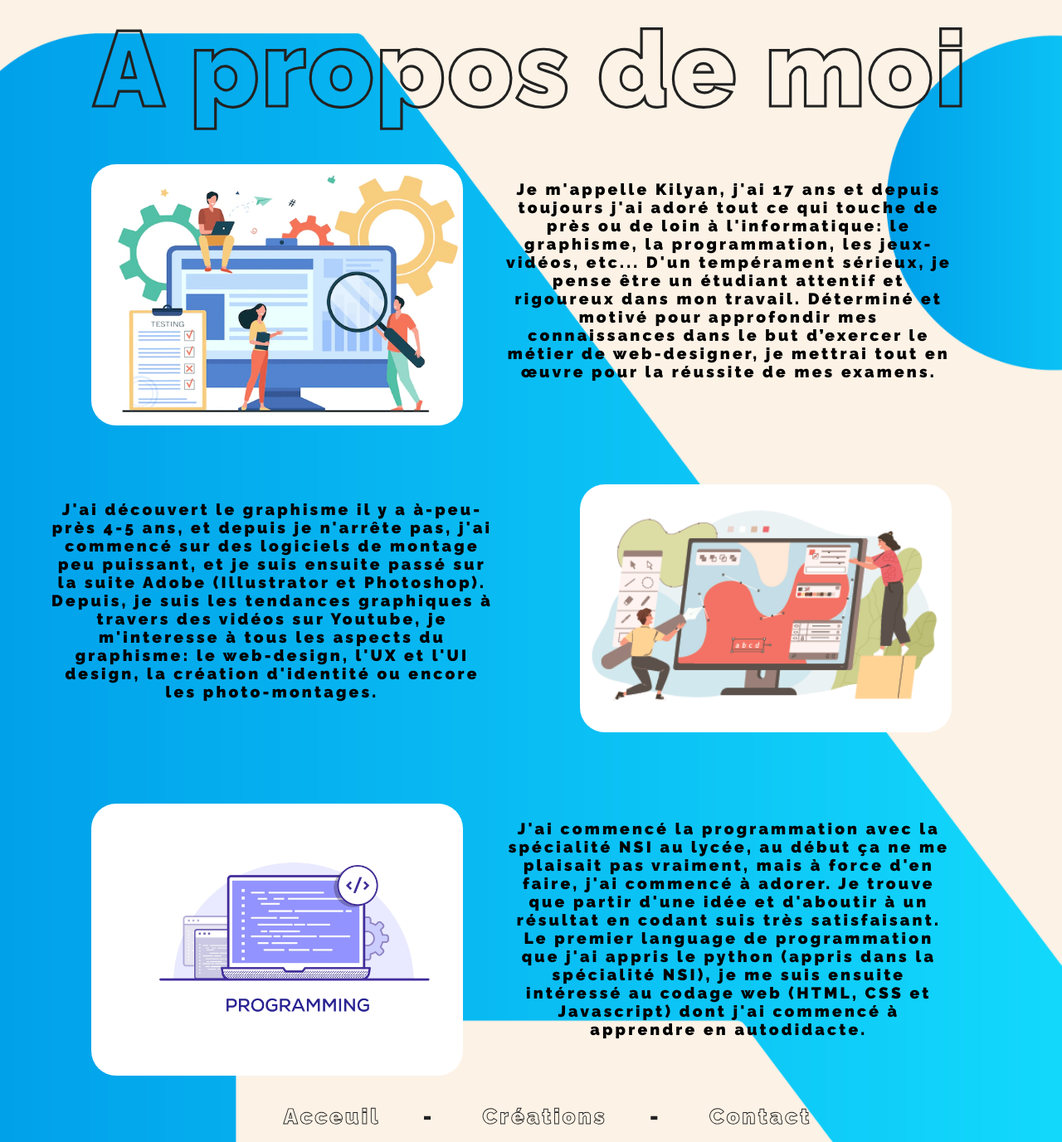
After one commit to kilyantual/kilyantual.github.io, a PHP site: page /apropos.html in a window 1280 px wide. The commit adds this page. Shown: the whole page at 83% size. Run offline with PHP 8.4, Linux system fonts and the light colour scheme; some web fonts are replaced.

Commit message:
Add files via upload

```diff
--- /dev/null
+++ b/apropos.html
@@ -0,0 +1,66 @@
+<!DOCTYPE html>
+<html lang="fr">
+    <head>
+        <meta charset="UTF-8">
+        <meta http-equiv="X-UA-Compatible" content="IE=edge">
+        <meta name="viewport" content="width=device-width, initial-scale=1.0">
+        <link rel="stylesheet" href="main.css">
+        <link rel="icon" type="image/png" href="awikz.png">
+        <title>A propos</title>
+    </head>
+    <body id="apropos">
+
+        <div>
+            <a href="index.html"><h1 class="titrepage">A propos de moi</h1></a>
+            <img class="logo" src="awikz.png">
+        </div>
+        <div class="contenu">
+            <div class="moi">
+                <div class="illustration">
+                    <img src="info.png" alt="informatique">
+                </div>
+                <div class="paragraphegauche">
+                    <p>Je m'appelle Kilyan, j'ai 17 ans et depuis toujours j'ai adoré tout ce qui touche de près ou de loin à l'informatique: le graphisme, la programmation,
+                        les jeux-vidéos, etc... D'un tempérament sérieux, je pense être un étudiant attentif et rigoureux dans mon travail. Déterminé et motivé pour approfondir
+                        mes connaissances dans le but d’exercer le métier de web-designer, je mettrai tout en œuvre pour la réussite de mes examens.
+                    </p>
+                </div>
+
+            </div>
+            <div class="graphisme">
+                <div class="paragraphedroite">
+                        <p>J'ai découvert le graphisme il y a à-peu-près 4-5 ans, et depuis je n'arrête pas, j'ai commencé sur des logiciels de montage peu puissant, et je suis
+                            ensuite passé sur la suite Adobe (Illustrator et Photoshop). Depuis, je suis les tendances graphiques à travers des vidéos sur Youtube, je m'interesse
+                            à tous les aspects du graphisme: le web-design, l'UX et l'UI design, la création d'identité ou encore les photo-montages.
+                        </p>
+                </div>
+                <div class="illustration">
+                    <img src="graphisme.png" alt="graphisme">
+                </div>
+            </div>
+            <div class="codage">
+                <div class="illustration">
+                    <img src="codage.png" alt="codage">
+                </div>
+                <div class="paragraphegauche">
+                    <p>J'ai commencé la programmation avec la spécialité NSI au lycée, au début ça ne me plaisait pas vraiment, mais à force d'en faire, j'ai commencé
+                        à adorer. Je trouve que partir d'une idée et d'aboutir à un résultat en codant suis très satisfaisant. Le premier language de programmation
+                        que j'ai appris le python (appris dans la spécialité NSI), je me suis ensuite intéressé au codage web (HTML, CSS et Javascript) dont j'ai commencé
+                        à apprendre en autodidacte.
+
+                    </p>
+                </div>
+
+            </div>
+
+        </div>
+        <footer>
+            <ul class="navbar">
+                <li><a href="index.html" class="lien">Acceuil</a></li>
+                <li><a href="creation.html" class="lien">Créations</a></li>
+                <li><a href="contact.html" class="lien">Contact</a></li>
+            </ul>
+        </footer>
+
+    </body>
+</html>
--- a/index.html
+++ b/index.html
@@ -9,7 +9,6 @@
         <title>Kilyan Tual</title>
     </head>
     <body id="home">
-    <body>
         <img class="logo" src="awikz.png">
         <h1 class="titreindex"> Kilyan Tual</h1>
         <div class="hautdepage">
@@ -22,7 +21,9 @@
             </div>
             <div class="title">
                 <p class="titletext">
+                    <a href="apropos.html">
                         <span> A propos </span>
+                    </a>
                 </p>
             </div class="title">
             <div class="title">
@@ -36,5 +37,5 @@
         <div class="creations">
         </div>
     </body>
-</body>
+
 </html>
--- a/main.css
+++ b/main.css
@@ -53,6 +53,24 @@ body h1{
 .title{
     padding: 0.1vh 0 0.2vh 0;
 
+}
+
+h2{
+    text-align:center;
+    position: relative;
+    bottom:0;
+    width:100%;
+    display:inline-block;
+    vertical-align:top;
+    font-size:1.3vw;
+    z-index: 10;
+}
+
+
+
+a{
+    text-decoration: none;
+    color: inherit;
 }
 
 .titletext span{
@@ -154,33 +172,12 @@ span:hover{
     animation-fill-mode: forwards;
 }
 
-@media screen and (max-width:700px) {
-    html{
-        overflow-x: hidden;
-    }
-    .title span{
-        display: flex;
-
-        -webkit-text-stroke: 0.3vw #222;
-        font-size: 16vw;
-    }
-
-    .titreindex{
-        font-size: 18vw;
-    }
-
-    .logo{
-        top:8vh;
-        width:170vw;
-    }
-}
-
 .reseaux{
 
     position: relative;
     z-index:10;
     display: flex;
-    margin-top: 5vw;
+    margin-top: 10vmin;
 }
 
 
@@ -201,6 +198,162 @@ span:hover{
 
 #gmail{
     width:35vw;
+}
+
+.graphisme{
+    display: flex;
+    margin-top: 5vh;
+
+}
+
+.codage{
+    display: flex;
+    margin-top: 5vh;
+
+}
+
+.moi{
+    display: flex;
+    margin-top: 5vh;
+
+}
+
+.graphisme h1{
+    font-size: 3vw;
+    position: absolute;
+
+}
+.contenu p{
+    display: inline-block;
+    width: 42vw;
+    height: 24vw;
+    /* margin: 2vw; */
+    margin-left: 4vw;
+    /* margin-right: 5vw; */
+    text-align: center;
+    font-size: 1.5vw;
+}
+
+.contenu img{
+    margin-left: 8vw;
+    width: 35vw;
+    border-radius: 30px;
+}
+
+#apropos .logo{
+    top:5vh;
+    z-index: 0;
+}
+
+.contenu{
+    position: relative;
+}
+
+
+footer{
+    z-index: 10;
+    position: relative;
+}
+
+.navbar{
+    text-align: center;
+    list-style: none;
+}
+
+.navbar li{
+    display: inline-block;
+}
+
+.navbar :nth-child(3)::after{
+    content:'';
+}
+
+.navbar li::after{
+    content:'-';
+    font-size: 2vw;
+    color: #222;
+}
+
+.navbar li a{
+    font-size: 2vw;
+    margin: 0 4vw 0 4vw;
+    color: transparent;
+    -webkit-text-stroke: 0.07vw #222;
+    transition: 0.5s;
+
+}
+
+.navbar li a:hover{
+    transition: 0.2s color;
+    color: #222;
+    font-size: 2.2vw;
+    transition: 0.2s color;
+    transition: 1s font-size;
+}
+
+.contactfooter{
+    margin-top: 5%;
+}
+
+
+@media screen and (max-width:500px){
+    .contenu p{
+        font-size: 3vw;
+        overflow-y: scroll;
+        box-shadow: 0 8px 32px 0 rgba(31, 38, 135, 0.37);
+        background: rgba(255, 255, 255, 0.1);
+        backdrop-filter: blur(20px);
+        border-radius: 10px;
+        border: 1px solid rgba(255,255,255,0.18);
+
+    }
+
+    .graphisme img{
+        width:40vw;
+    }
+}
+
+@media screen and (max-width:700px) {
+    html{
+        overflow-x: hidden;
+    }
+    .title span{
+        display: flex;
+
+        -webkit-text-stroke: 0.3vw #222;
+        font-size: 16vw;
+    }
+
+    .titreindex{
+        font-size: 18vw;
+    }
+
+    .logo{
+        top:8vh;
+        width:170vw;
+    }
+
+    .reseaux{
+        display:block;
+
+
+    }
+
+    #gmail{
+        top: 62vh;
+        position: absolute;
+        left: 49vw;
+        transform: translate(-50%, -50%);
+        width: 43vmax;
+    }
+
+    #instagram{
+        top: 20vh;
+        position: absolute;
+        left: 31vw;
+        transform: translate(-50%, -50%);
+        width: 28vmax;
+    }
 }
 
 @keyframes in{
```
Also changed, not shown: contact.html (+9 -2 lines), creation.html (+7 -1 lines), codage.png (added), graphisme.png (added), info.png (added), photoshop.jpg (added). Lines whose indentation alone changed are shown as unchanged.
